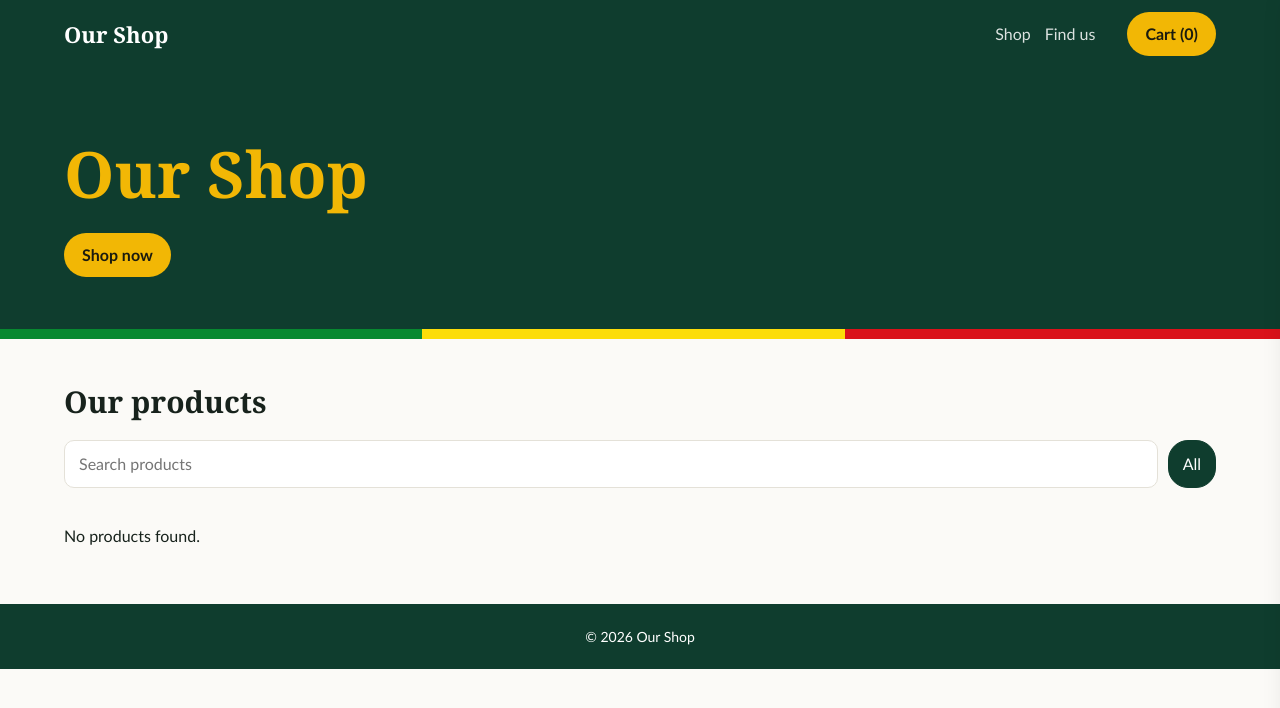
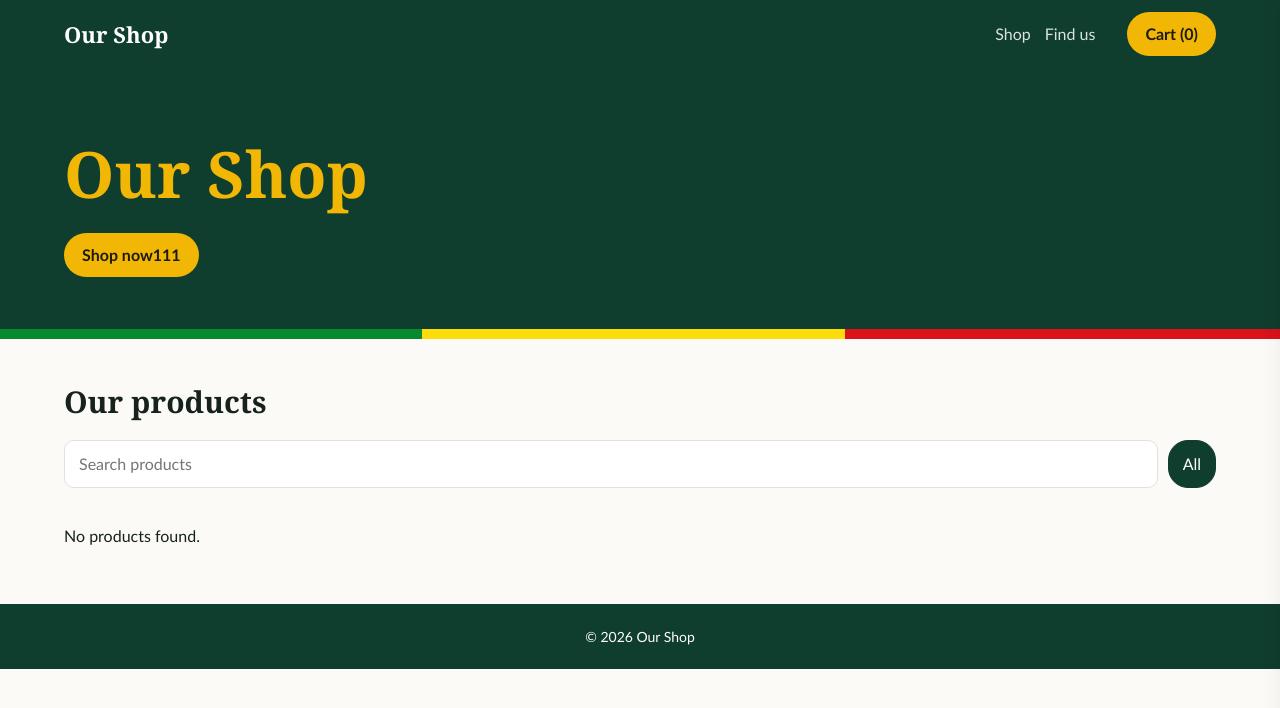
Before and after one commit to adeyferede-tech/Addis-1market, a website: page public/index.html in a window 1280 px wide. Drawn offline with Linux system fonts and the light colour scheme; no server answers.

Commit message:
Fix title and update button text in index.html
Updated the title and modified the Shop now button text.

```diff
--- a/public/index.html
+++ b/public/index.html
@@ -1,8 +1,8 @@
 <!DOCTYPE html>
 <html lang="en"><head><meta charset="utf-8"><meta name="viewport" content="width=device-width,initial-scale=1">
-<title>ethiopian habesha dress</title><link rel="stylesheet" href="/style.css"></head><body>
+<title>ethiopian habesha dress </title><link rel="stylesheet" href="/style.css"></head><body>
 <header class="top"><a class="brand" id="brand" href="#">Shop</a><nav><a href="#shop">Shop</a><a href="#visit">Find us</a></nav><button class="btn" id="openCart">Cart (<span id="cnt">0</span>)</button></header>
-<section class="hero"><h1 id="hName"></h1><p id="hTag"></p><a class="btn" href="#shop">Shop now</a></section>
+<section class="hero"><h1 id="hName"></h1><p id="hTag"></p><a class="btn" href="#shop">Shop now111</a></section>
 <section class="sec" id="shop"><h2>Our products</h2><div class="bar"><input id="q" placeholder="Search products"><div id="cats" style="display:flex;gap:8px;flex-wrap:wrap"></div></div><div class="grid" id="grid"></div></section>
 <section class="sec" id="visit" style="background:#f1efe7"><h2>Find us</h2><div class="visit"><div id="vinfo"></div><div id="vmap"></div></div></section>
 <footer id="foot"></footer>
```
